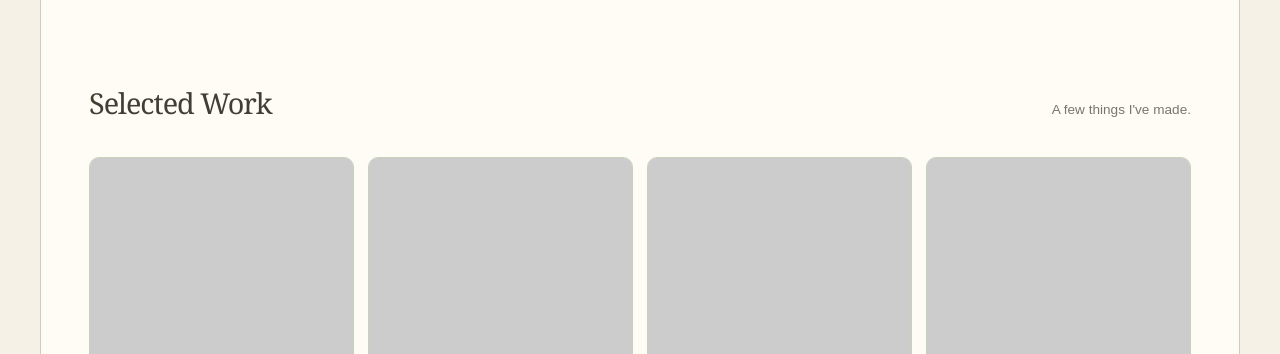
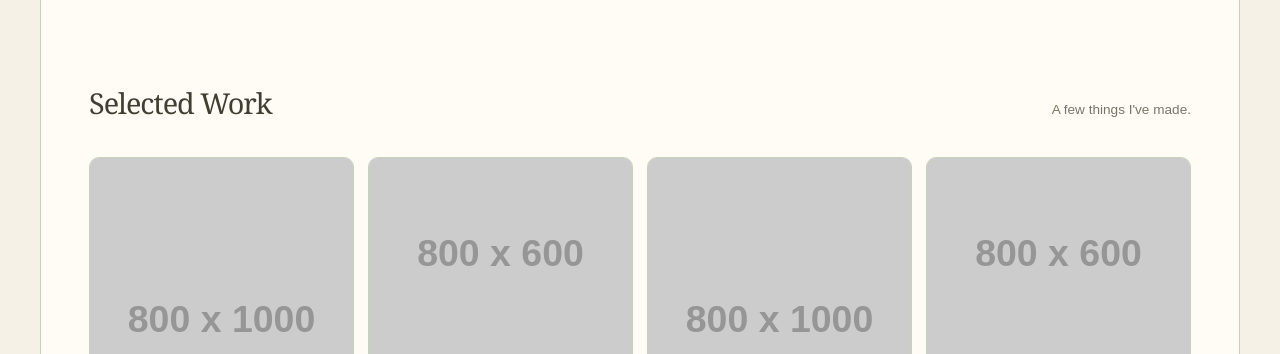
Before and after one commit to lea-alvarez/lea-alvarez.github.io, a plain HTML site: page index.html in a window 1280 px wide. Shown: the part 446-800 px from the top of the page. Drawn offline with Linux system fonts and the light colour scheme; placeholder pictures from the web are drawn by us.

Commit message:
Add gallery image styling
Added styling for gallery images to ensure proper display.

```diff
--- a/style.css
+++ b/style.css
@@ -181,6 +181,14 @@ a:focus-visible {
 .gallery-item:hover {
     transform: translateY(-3px);
     border-color: var(--sage);
+}
+
+/* Image styling */
+.gallery-item img {
+    display: block;
+    width: 100%;
+    height: auto;
+    object-fit: contain;
 }
 
 /* Placeholder artwork */
```
